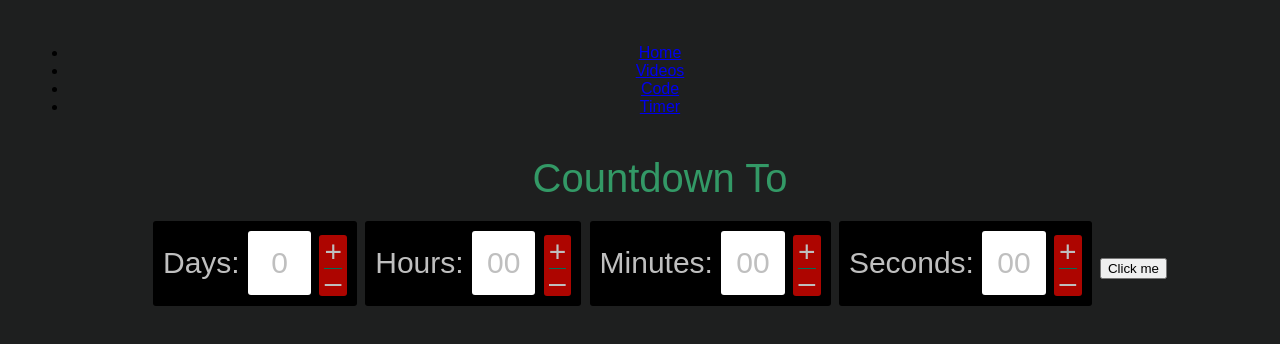
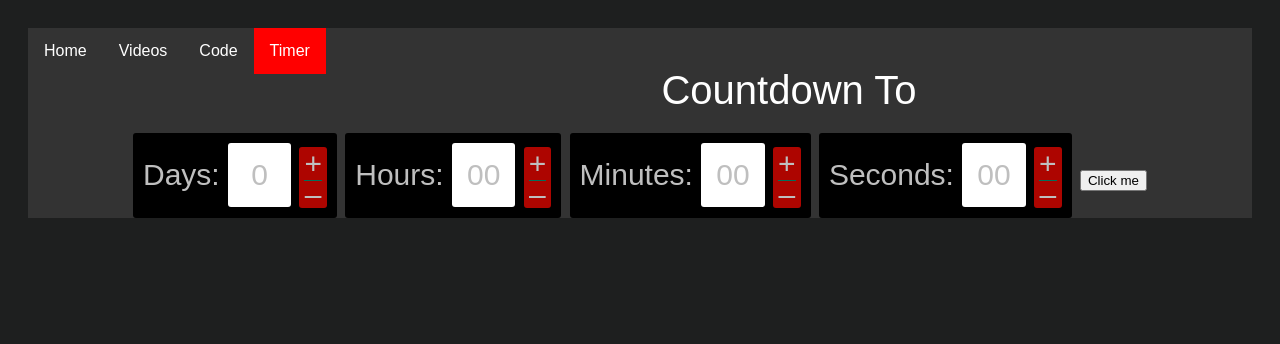
Before and after one commit to mylo12000/mylo12000.github.io, a plain HTML site: page timer.html in a window 1280 px wide. Drawn offline with Linux system fonts and the light colour scheme.

Commit message:
Update timer.html

```diff
--- a/timer.html
+++ b/timer.html
@@ -10,12 +10,14 @@
         <link href="code.css" rel="stylesheet" type="text/css">
     </head>
     <body>
-
+        <body>
+        <link href="style.css" rel="stylesheet" type="text/css">
 <ul>
   <li><a href="index.html">Home</a></li>
   <li><a href="videos.html">Videos</a></li>
   <li><a href="code.html">Code</a></li>
   <li><a class="active" href="timer">Timer</a></li>
+        </body>
 
 
 <h1>Countdown To</h1>
```
